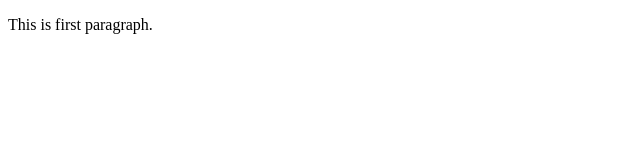
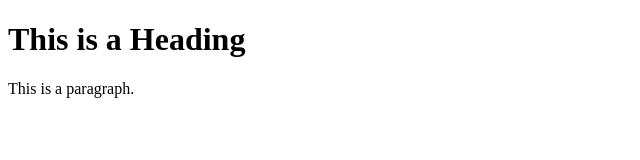
Before and after one commit to L-Paiva/learning-git, a plain HTML site: page index.html in a window 1280 px wide. Shown: the whole page, without its empty margins (0-640 px from the left). Drawn offline with Linux system fonts and the light colour scheme.

Commit message:
Update index.html

```diff
--- a/index.html
+++ b/index.html
@@ -5,7 +5,8 @@
 </head>
 <body>
 
-<p>This is first paragraph.</p>
+<h1>This is a Heading</h1>
+<p>This is a paragraph.</p>
 
 </body>
 </html>
```
